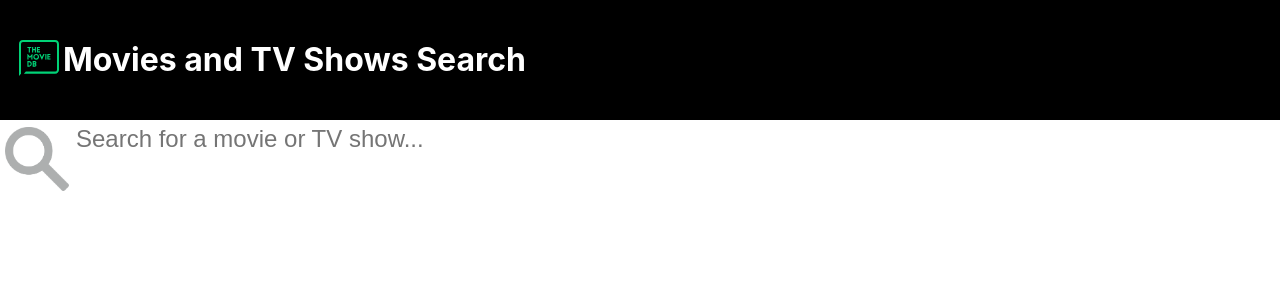
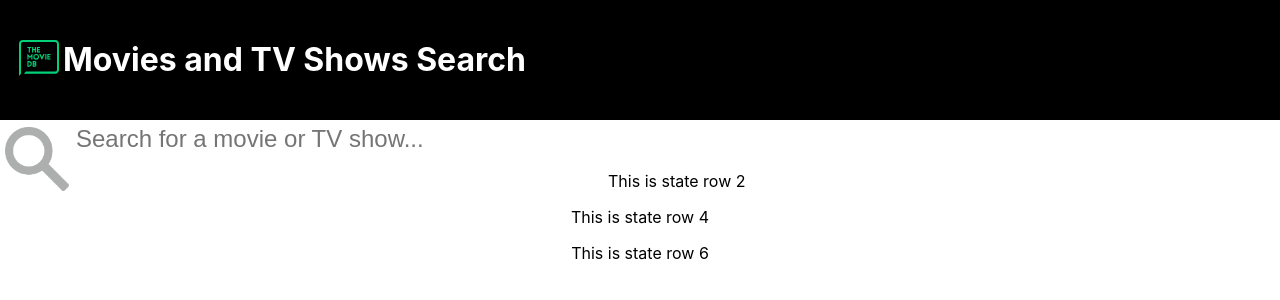
Before and after one commit to hiruthstautland/Search-Add-Movie-Favorites, a React (Create React App) app: page / in a window 1280 px wide. Shown: the top 300 px of the page. Built offline with nearby package versions, Linux system fonts and the light colour scheme.

Commit message:
Header DONE!

```diff
--- a/src/App.js
+++ b/src/App.js
@@ -2,6 +2,20 @@ import React, { Component } from 'react';
 import './App.css';
 
 class App extends Component {
+    constructor(props){ //Comes with props as parameter,so call super
+        super(props); //; adding/omitting semicolons ; is optional in JS, lets keep doing it for now
+        console.log('boo');
+
+        this.state = {
+            rows: [
+                <p key={1}>This is state row 2 </p>,
+                <p key={2}>This is state row 4 </p>,
+                <p key={3}>This is state row 6</p>
+            ]
+
+        }
+    }
+
   render() {
     return (
       <div className="App">
@@ -27,6 +41,7 @@ class App extends Component {
                  id="searchBarInput"
                  placeholder="Search for a movie or TV show..." />
           </div>
+          {this.state.rows}
       </div>
     );
   }
```
